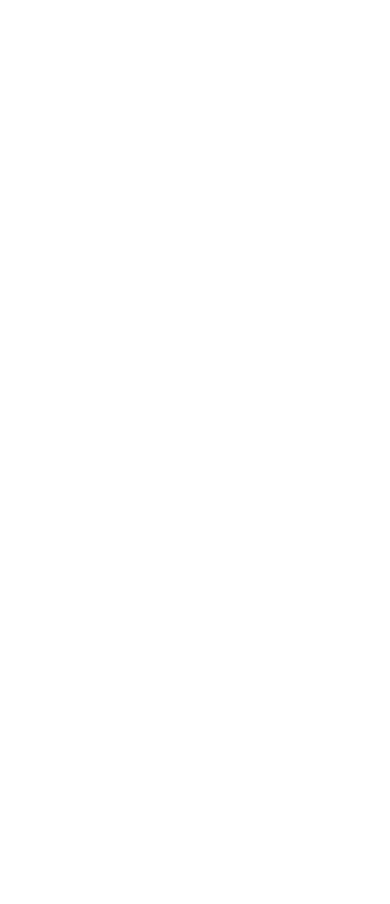
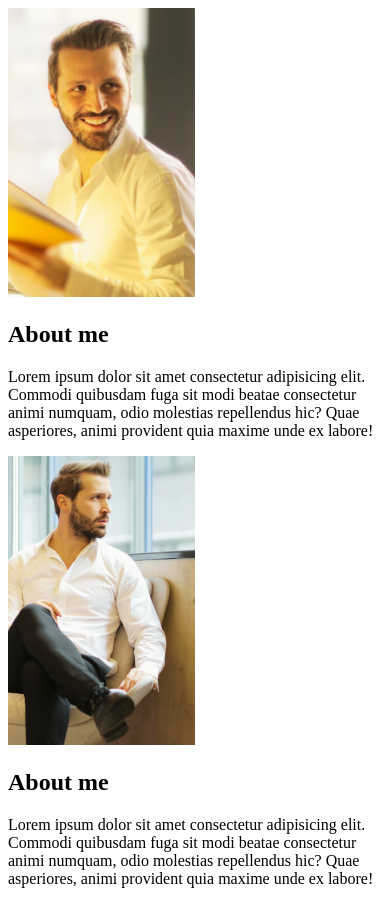
Before and after one commit to JustWaveThings/responsive_portfolio, a plain HTML site: page index.html in a window 390 px wide. Before the commit the page ends 844 px from the top, so only its background shows below. Drawn offline with nearby package versions, Linux system fonts and the light colour scheme.

Commit message:
Art direction for responsive images complete

```diff
--- a/index.html
+++ b/index.html
@@ -13,5 +13,39 @@
     <link rel="stylesheet" href="style.css" />
     <link rel="stylesheet" href="https://cdn.jsdelivr.net/gh/devicons/devicon@v2.15.1/devicon.min.css" />
   </head>
-  <body></body>
+  <body>
+    <section class="hero">
+      <picture>
+        <source srcset="./assets/desk-large.png" media="(min-width: 768px)" />
+        <source srcset="./assets/desk-med.png" media="(min-width: 480px)" />
+        <img src="./assets/desk-small.png" alt="Man at desk holding a book in front of a computer" />
+      </picture>
+      <div class="right-hero">
+        <header class="header">
+          <h2 class="h2">About me</h2>
+        </header>
+        <p class="about">
+          Lorem ipsum dolor sit amet consectetur adipisicing elit. Commodi quibusdam fuga sit modi beatae consectetur animi numquam, odio molestias repellendus hic? Quae asperiores, animi provident
+          quia maxime unde ex labore!
+        </p>
+      </div>
+    </section>
+    <section class="projects"></section>
+    <section class="contact">
+      <picture>
+        <source srcset="./assets/window-large.png" media="(min-width: 768px)" />
+        <source srcset="./assets/window-med.png" media="(min-width: 480px)" />
+        <img src="./assets/window-small.png" alt="Man man looking out a city window while sitting" />
+      </picture>
+      <div class="right-hero">
+        <header class="header">
+          <h2 class="h2">About me</h2>
+        </header>
+        <p class="about">
+          Lorem ipsum dolor sit amet consectetur adipisicing elit. Commodi quibusdam fuga sit modi beatae consectetur animi numquam, odio molestias repellendus hic? Quae asperiores, animi provident
+          quia maxime unde ex labore!
+        </p>
+      </div>
+    </section>
+  </body>
 </html>
```
Also changed, not shown: assets/desk-large.png (added), assets/desk-med.png (added), assets/desk-small.png (added), assets/email-outline.svg (deleted), assets/pexels-andrea-piacquadio-3966779 (1).jpg (deleted), assets/pexels-andrea-piacquadio-927022.jpg (deleted), assets/window-large.png (added), assets/window-med.png (added), assets/window-small.png (added).
